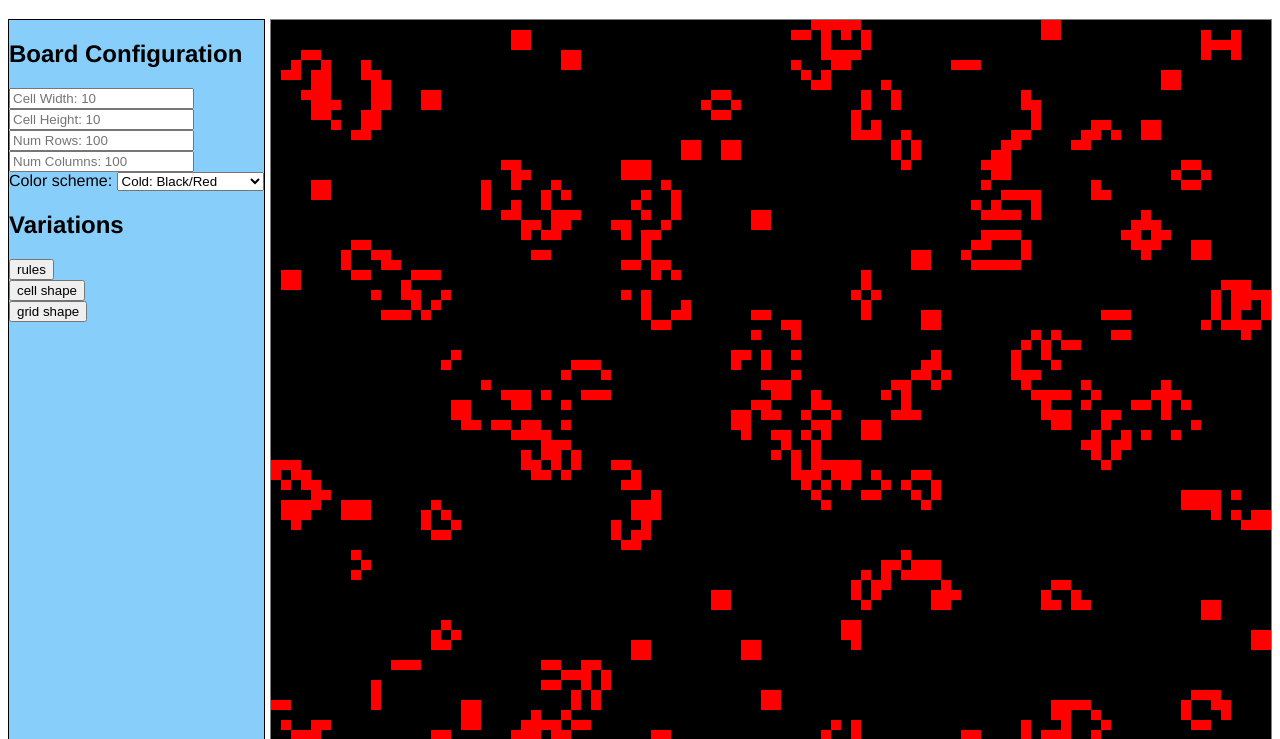
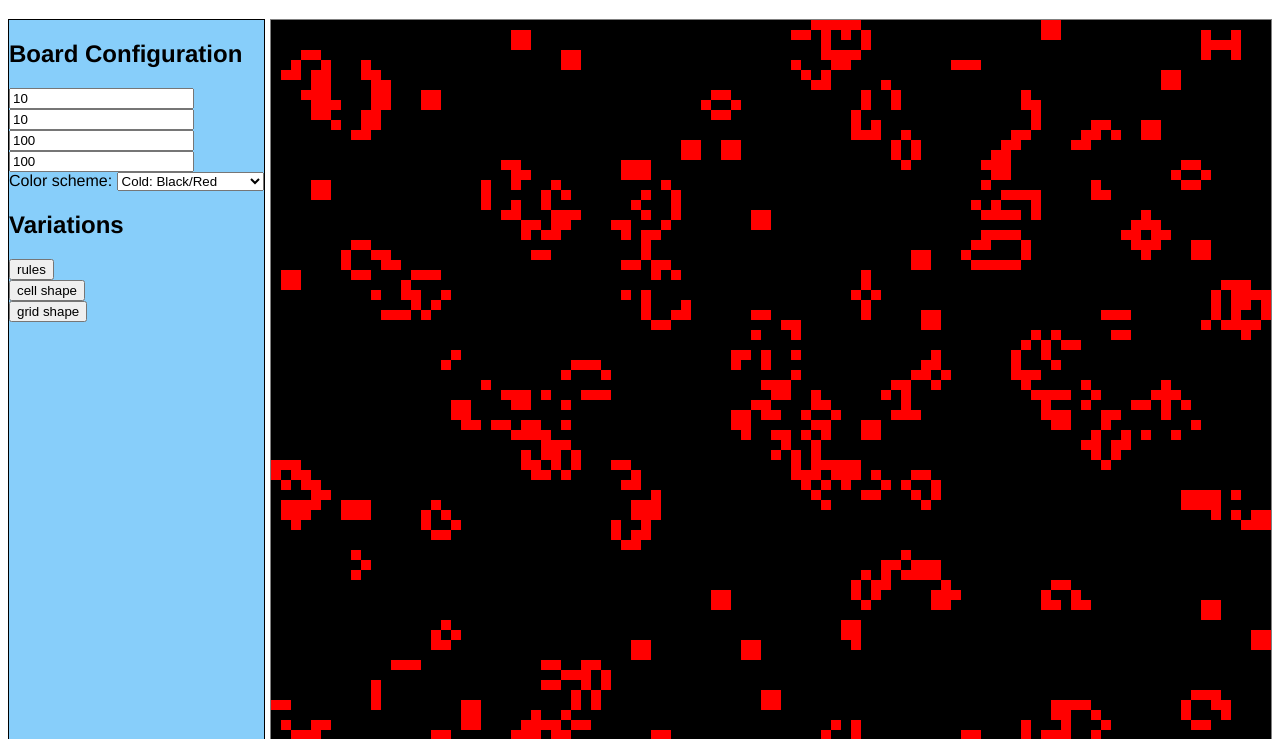
Before and after one commit to per-pro/Game-of-Life, a website built with webpack: page index.html in a window 1280 px wide. Shown: the part 61-800 px from the top of the page. Built offline with nearby package versions, Linux system fonts and the light colour scheme.

Commit message:
drop placeholder text and add number values

```diff
--- a/index.html
+++ b/index.html
@@ -15,13 +15,13 @@
         <div class="settings">
             <div class="config">
                 <h2>Board Configuration</h2>
-                <input type="number" name="Cell Width" placeholder="Cell Width: 10" id="width">
+                <input type="number" name="Cell Width", id="width", value="10">
                 <br>
-                <input type="number" name="Cell Height" placeholder="Cell Height: 10" id="height">
+                <input type="number" name="Cell Height", id="height", value="10">
                 <br>
-                <input type="number" name="Number of Rows" placeholder="Num Rows: 100" id="rows">
+                <input type="number" name="Number of Rows", id="rows", value="100">
                 <br>
-                <input type="number" name="Number of Columns" placeholder="Num Columns: 100" id="cols">
+                <input type="number" name="Number of Columns", id="cols", value="100">
                 <br>
                 <label for="color">Color scheme:</label>
                 <select name="color" id="color">
```
